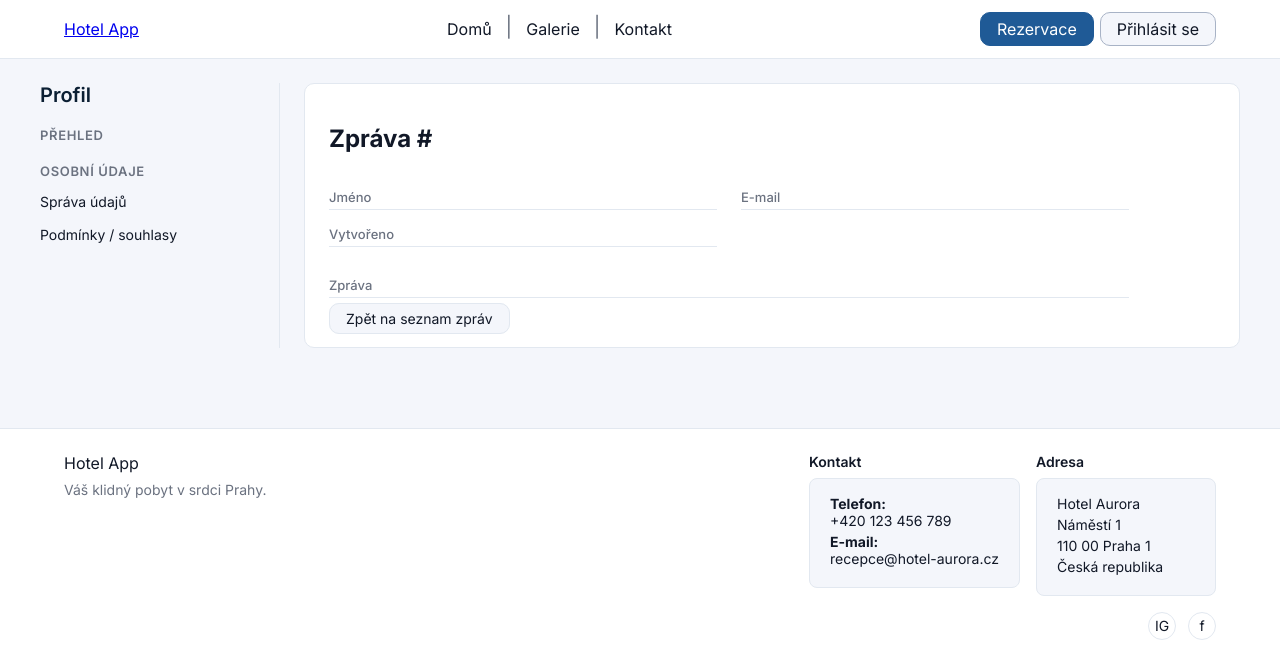
After one commit to MarieHoravova/web-application-project, a FastAPI app: template templates/profile/profile_contact_message_detail.html in a window 1280 px wide. The commit adds this page. Shown: the top 671 px of the page. Run offline with FastAPI, Linux system fonts and the light colour scheme; the template is opened without the code that fills it, so the values that code supplies are empty; some web fonts are replaced.

Commit message:
Create detail of adminMessages

```diff
--- a/services/ContactMessageService.py
+++ b/services/ContactMessageService.py
@@ -21,7 +21,7 @@ class ContactMessageService:
     def get_contact_message_by_id(self, msg_id: int) -> Optional[Dict[str, Any]]:
         return repo_get_contact_message_by_id(self.conn, msg_id)
 
-    def list_contact_messages(self, current_user_role: int) -> List[Dict[str, Any]]:
+    def list_contact_messages(self, current_user_role: int, name: Optional[str] = None) -> List[Dict[str, Any]]:
         if current_user_role not in (ROLE_ADMIN, ROLE_RECEPTIONIST):
             raise PermissionError("Pouze admin nebo recepce mohou zobrazit zprávy z kontaktu")
-        return repo_list_contact_messages(self.conn)
+        return repo_list_contact_messages(self.conn, name=name)
--- /dev/null
+++ b/templates/profile/profile_contact_message_detail.html
@@ -0,0 +1,38 @@
+{% extends "profile/profile_base.html" %}
+{% block title %}Zpráva #{{ message.id }}{% endblock %}
+
+{% block profile_content %}
+  <div class="admin-detail-header">
+    <h2>Zpráva #{{ message.id }}</h2>
+  </div>
+
+  <div class="admin-detail">
+    <div class="admin-detail-grid">
+      <div class="admin-detail-item">
+        <div class="admin-detail-label">Jméno</div>
+        <div class="admin-detail-value">{{ message.name }}</div>
+      </div>
+
+      <div class="admin-detail-item">
+        <div class="admin-detail-label">E-mail</div>
+        <div class="admin-detail-value">{{ message.email }}</div>
+      </div>
+
+      <div class="admin-detail-item">
+        <div class="admin-detail-label">Vytvořeno</div>
+        <div class="admin-detail-value">{{ message.created_at }}</div>
+      </div>
+    </div>
+
+    <div class="admin-detail-item">
+      <div class="admin-detail-label">Zpráva</div>
+      <div class="admin-detail-value">
+        <pre>{{ message.message }}</pre>
+      </div>
+    </div>
+
+    <div class="admin-detail-back">
+      <a href="{{ url_for('contact_messages_list') }}" class="btn btn-tertiary">Zpět na seznam zpráv</a>
+    </div>
+  </div>
+{% endblock %}
```
Also changed, not shown: pages/ContactAdminPage.py (+36 -4 lines), repositories/ContactMessageRepository.py (+12 -5 lines), templates/profile/profile_contact_messages.html (+12 -7 lines).
